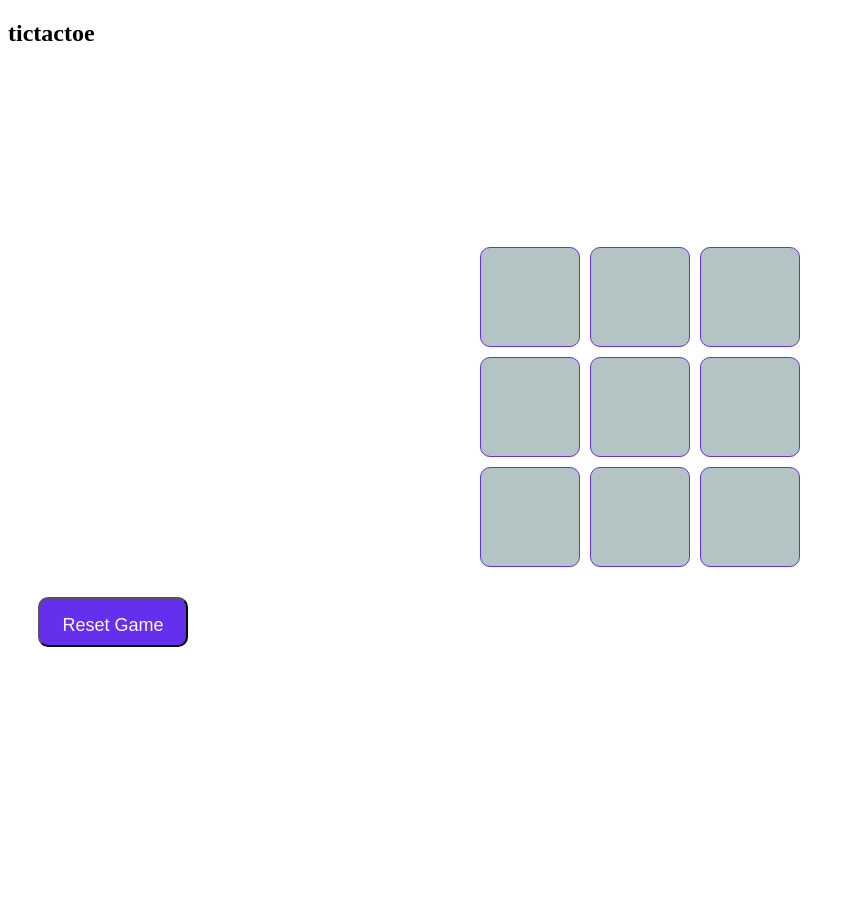
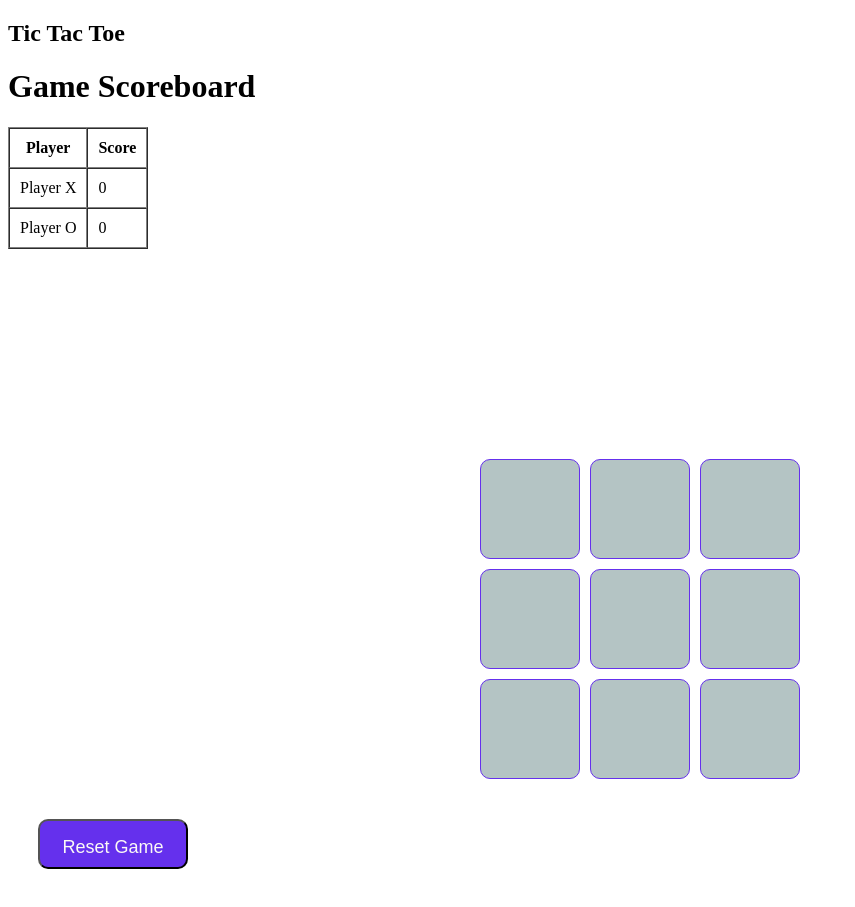
Before and after one commit to OJB2025/games, a React (Vite) app: page / in a window 1280 px wide. Shown: the whole page, without its empty margins (0-855 px from the left). Before the commit the page ends 800 px from the top, so only its background shows below. Built offline with nearby package versions, Linux system fonts and the light colour scheme.

Commit message:
update trial

```diff
--- a/src/App.css
+++ b/src/App.css
@@ -7,6 +7,12 @@
   gap: 10px;
   margin: auto;
   margin-top: 200px;
+  padding: 10px;
+  border-radius: 5px;
+}
+.bigboxwin{
+  background-color: rgb(28, 242, 28) !important;
+
 }
 .box{
   width: 98px;
--- a/src/App.jsx
+++ b/src/App.jsx
@@ -1,58 +1,10 @@
-import { useState } from 'react'
-import './App.css'
+import React from 'react'
+import Tictactoe from './pages/Tictactoe'
 
-function App() {
-  const [box1, setBox1] = useState('')
-  const [box2, setBox2] = useState('')
-  const [box3, setBox3] = useState('')
-  const [box4, setBox4] = useState('')
-  const [box5, setBox5] = useState('')
-  const [box6, setBox6] = useState('')
-  const [box7, setBox7] = useState('')
-  const [box8, setBox8] = useState('')
-  const [box9, setBox9] = useState('')
-  const [currentPlayer, setCurrentPlayer] = useState("X")
-  const clickBox= (box,setBox)=>{
-    if(box===""){
-      setBox(currentPlayer)
-      if(currentPlayer==="X"){
-        setCurrentPlayer("O")
-      }else{
-        setCurrentPlayer("X")
-      }
-    }
-  }
-
-  const resetGame = () => {
-    setBox1('')
-    setBox2('')
-    setBox3('')
-    setBox4('')
-    setBox5('')
-    setBox6('')
-    setBox7('')
-    setBox8('')
-    setBox9('')
-    setCurrentPlayer("X")
-  }
+export default function App() {
   return (
-    <>
-    <h2>tictactoe</h2>
-      <div className='bigbox'>
-        <div className='box'onClick={()=>{clickBox(box1, setBox1)}}>{box1}</div>
-        <div className='box'onClick={()=>{clickBox(box2, setBox2)}}>{box2}</div>
-        <div className='box'onClick={()=>{clickBox(box3, setBox3)}}>{box3}</div>
-        <div className='box'onClick={()=>{clickBox(box4, setBox4)}}>{box4}</div>
-        <div className='box'onClick={()=>{clickBox(box5, setBox5)}}>{box5}</div>
-        <div className='box'onClick={()=>{clickBox(box6, setBox6)}}>{box6}</div>
-        <div className='box'onClick={()=>{clickBox(box7, setBox7)}}>{box7}</div>
-        <div className='box'onClick={()=>{clickBox(box8, setBox8)}}>{box8}</div>
-        <div className='box'onClick={()=>{clickBox(box9, setBox9)}}>{box9}</div>
-      </div>
-      <button className="btn" onClick={resetGame}>Reset Game</button>
-    </>
-
+    <div>
+      <Tictactoe/>
+    </div>
   )
 }
-
-export default App
--- /dev/null
+++ b/src/components/ScoreBoard.jsx
@@ -0,0 +1,29 @@
+import React from 'react';
+
+function Scoreboard({playerXscore, playerOscore}) {
+  return (
+    <div>
+      <h1>Game Scoreboard</h1>
+      <table border="1" cellPadding="10" cellSpacing="0">
+        <thead>
+          <tr>
+            <th>Player</th>
+            <th>Score</th>
+          </tr>
+        </thead>
+        <tbody>
+          <tr>
+            <td>Player X</td>
+            <td>{playerXscore}</td>
+          </tr>
+          <tr>
+            <td>Player O</td>
+            <td>{playerOscore}</td>
+          </tr>
+        </tbody>
+      </table>
+    </div>
+  );
+}
+
+export default Scoreboard;
--- /dev/null
+++ b/src/pages/Tictactoe.jsx
@@ -0,0 +1,81 @@
+import { useEffect, useState } from 'react'
+import '../App.css'
+import Scoreboard from '../components/ScoreBoard'
+
+function Tictactoe() {
+  const [boxes, setBoxes] = useState(Array(9).fill('')) // 9 boxes initialized to empty
+  const [currentPlayer, setCurrentPlayer] = useState("X")
+  const [playerWins, setPlayerWins] = useState(false)
+  const [score, setScore] = useState([0, 0]) // [scoreCounterX, scoreCounterO]
+
+  const clickBox = (index) => {
+    if (boxes[index] === '' && !playerWins) {
+      const newBoxes = [...boxes]
+      newBoxes[index] = currentPlayer
+      setBoxes(newBoxes)
+    }
+  }
+
+  const swap = () => {
+    setCurrentPlayer(currentPlayer === "X" ? "O" : "X")
+  }
+
+  useEffect(() => {
+    checkPlayerWin()
+  }, [boxes]) // Trigger check on box changes
+
+  const checkPlayerWin = () => {
+    const winPatterns = [
+      [0, 1, 2], [3, 4, 5], [6, 7, 8], // Horizontal
+      [0, 3, 6], [1, 4, 7], [2, 5, 8], // Vertical
+      [0, 4, 8], [2, 4, 6] // Diagonal
+    ]
+
+    for (let pattern of winPatterns) {
+      const [a, b, c] = pattern
+      if (boxes[a] && boxes[a] === boxes[b] && boxes[b] === boxes[c]) {
+        setPlayerWins(true)
+        updateScore()
+        return
+      }
+    }
+
+    swap()
+  }
+
+  const updateScore = () => {
+    if (currentPlayer === 'X') {
+      setScore([score[0] + 1, score[1]]) // Increment X score
+    } else {
+      setScore([score[0], score[1] + 1]) // Increment O score
+    }
+  }
+
+  const resetGame = () => {
+    setPlayerWins(false)
+    setBoxes(Array(9).fill('')) // Reset boxes to empty
+    setCurrentPlayer("X")
+  }
+
+  return (
+    <>
+      <h2>Tic Tac Toe</h2>
+      {playerWins && <h3>Player {currentPlayer} Wins!!!</h3>}
+      <Scoreboard playerXscore={score[0]} playerOscore={score[1]} />
+      <div className={`bigbox ${playerWins ? 'bigboxwin' : ''}`}>
+        {boxes.map((box, index) => (
+          <div
+            key={index}
+            className='box'
+            onClick={() => clickBox(index)}
+          >
+            {box}
+          </div>
+        ))}
+      </div>
+      <button className="btn" onClick={resetGame}>Reset Game</button>
+    </>
+  )
+}
+
+export default Tictactoe
```
Also changed, not shown: src/pages/Tictactoe2.jsx (added, +94 -0 lines).
